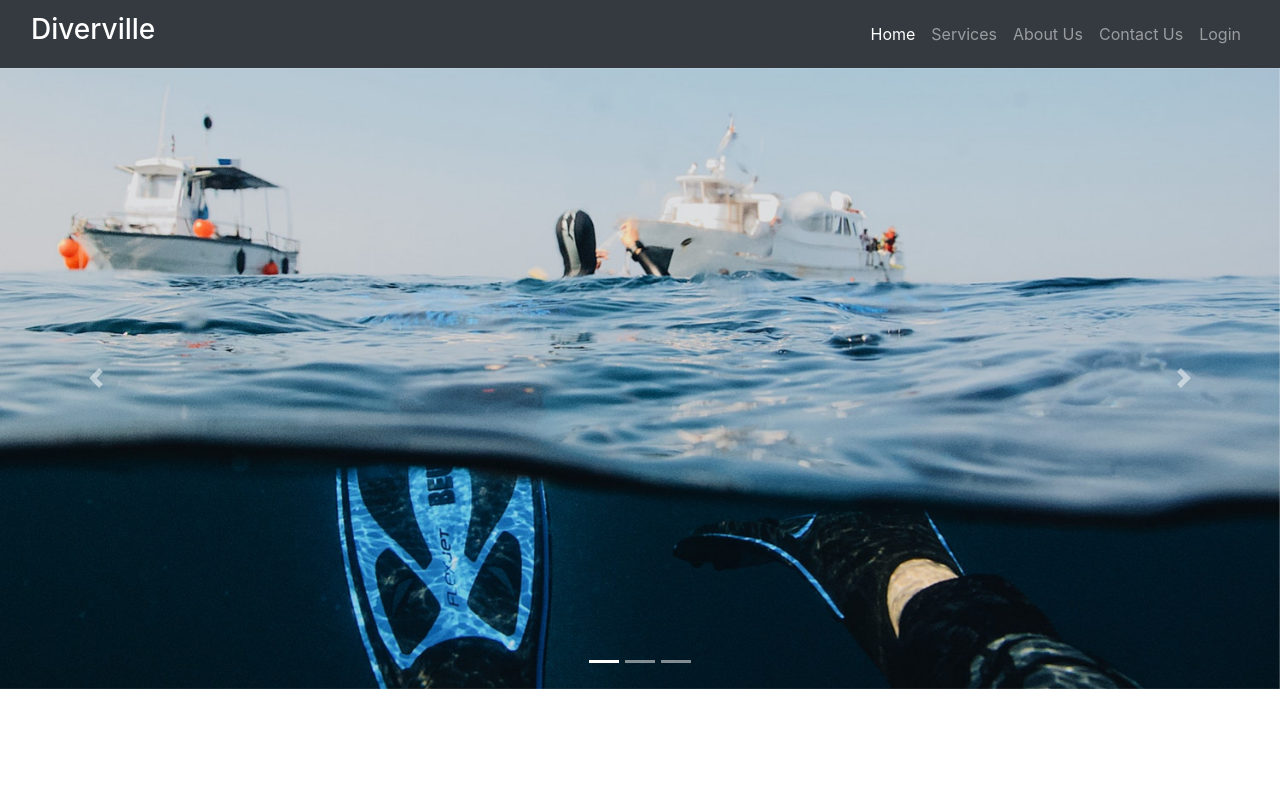
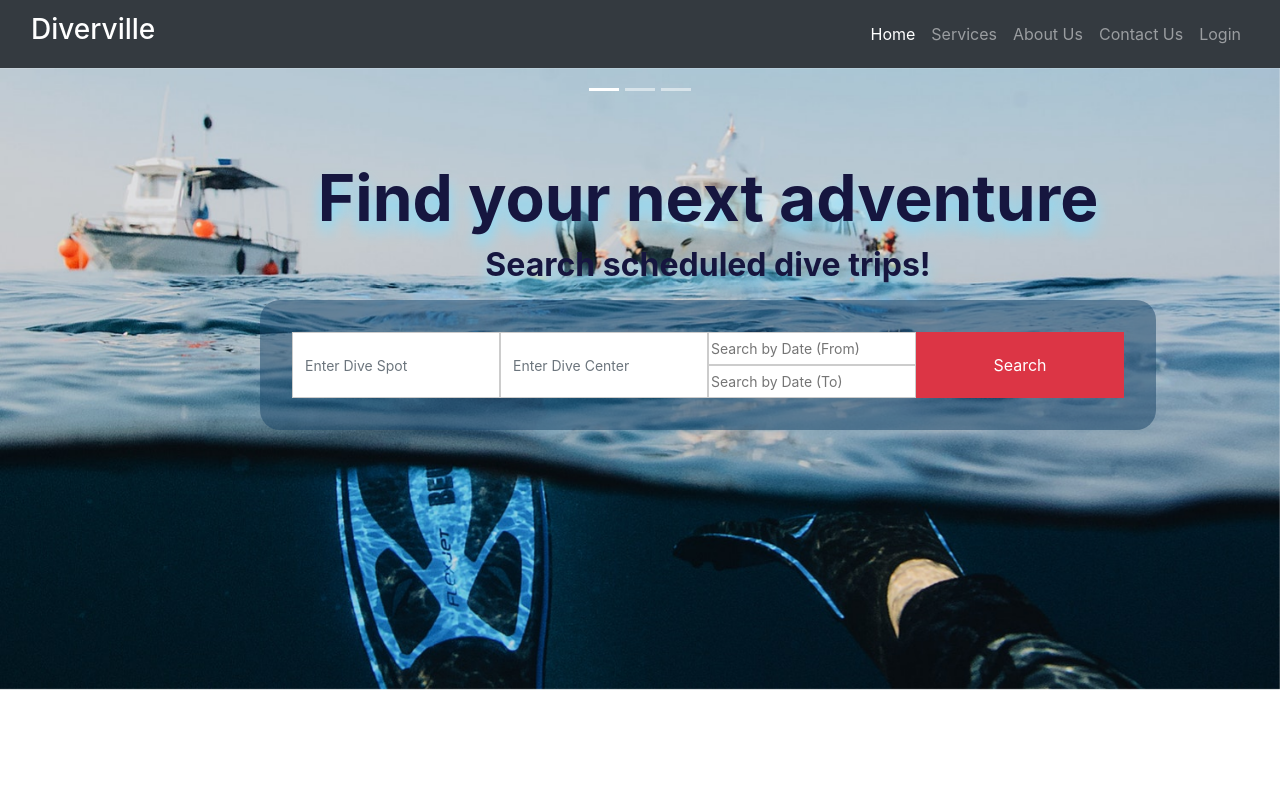
Before and after one commit to zoncrypto/DivingWebsite, a PHP site: page /app/index.php in a window 1280 px wide. Run offline with PHP 8.4, Linux system fonts and the light colour scheme.

Commit message:
app_struct_index

```diff
--- a/views/base.html
+++ b/views/base.html
@@ -63,6 +63,7 @@
 
     <!-- Optional JavaScript -->
     <!-- jQuery first, then Popper.js, then Bootstrap JS -->
+    <script src="https://ajax.googleapis.com/ajax/libs/jquery/3.4.1/jquery.min.js"></script>
     <script src="https://code.jquery.com/jquery-3.3.1.slim.min.js" integrity="sha384-q8i/X+965DzO0rT7abK41JStQIAqVgRVzpbzo5smXKp4YfRvH+8abtTE1Pi6jizo" crossorigin="anonymous"></script>
     <script src="https://cdnjs.cloudflare.com/ajax/libs/popper.js/1.14.3/umd/popper.min.js" integrity="sha384-ZMP7rVo3mIykV+2+9J3UJ46jBk0WLaUAdn689aCwoqbBJiSnjAK/l8WvCWPIPm49" crossorigin="anonymous"></script>
     <script src="https://stackpath.bootstrapcdn.com/bootstrap/4.1.1/js/bootstrap.min.js" integrity="sha384-smHYKdLADwkXOn1EmN1qk/HfnUcbVRZyYmZ4qpPea6sjB/pTJ0euyQp0Mk8ck+5T" crossorigin="anonymous"></script>
--- /dev/null
+++ b/views/css/index.css
@@ -0,0 +1,111 @@
+html,body {
+    height:100%;
+    width:100%;
+    position: relative;
+}
+#background-carousel{
+	position:fixed;
+	width:100%;
+	height:100%;
+	z-index:0;
+}
+.carousel,
+.carousel-inner {
+	width:100%;
+	height:100%;
+	z-index:0;
+
+}
+.carousel-item {
+	width:100%;
+	height:100%;
+	background-position:center center;
+	background-size:cover;
+	z-index:0;
+}
+
+.carousel-indicators{
+    top: 20px;
+}
+
+.myIndexHead{
+    position: absolute;
+    z-index: 1 !important;
+    top: 150px;
+    margin-left: 260px;
+    width: 70%;
+
+}
+
+.myIndexHead #index-header{
+    color: rgb(22, 22, 63);
+    text-align: center;
+    text-shadow: 0px 10px 15px #80dfff;
+    font-weight: 700;
+	font-size: 4em;
+}
+
+.myIndexHead h3{
+    color: rgb(22, 22, 63);
+    text-align: center;
+    font-weight: 700;
+    font-size: 2em;
+    text-shadow: 0px 10px 15px #80dfff;
+}
+
+
+
+/*search box css start here*/
+.search-sec{
+    padding: 2rem;
+}
+.search-slt{
+    display: block;
+    width: 100%;
+    font-size: 0.875rem;
+    line-height: 1.5;
+    color: #55595c;
+    background-color: #fff;
+    background-image: none;
+    border: 1px solid #ccc;
+    height: calc(4rem + 2px) !important;
+    border-radius:0;
+}
+
+.search-date{
+    display: block;
+    width: 100%;
+    font-size: 0.875rem;
+    line-height: 1.5;
+    color: #55595c;
+    background-color: #fff;
+    background-image: none;
+    border: 1px solid #ccc;
+    height: calc(2rem + 1px) !important;
+    border-radius:0;
+}
+.wrn-btn{
+    width: 100%;
+    font-size: 16px;
+    font-weight: 400;
+    text-transform: capitalize;
+    height: calc(4rem + 2px) !important;
+    border-radius:0;
+}
+@media (min-width: 992px){
+    .search-sec{
+        position: absolute;
+        z-index: 1 !important;
+        top: 300px;
+        background: rgba(26, 70, 104, 0.51);
+        width: 70%;
+        border-radius: 20px;
+        margin-left: 260px;
+    }
+}
+
+@media (max-width: 992px){
+    .search-sec{
+        background: #1A4668;
+    }
+}
--- a/views/index.html
+++ b/views/index.html
@@ -1,42 +1,68 @@
 {% extends "base.html" %}
 
+{% block head %}
+{{ parent() }}
+
+<link rel="stylesheet" href="../views/css/index.css">
+
+
+{% endblock %}
 
 {% block body %}
 {{ parent() }}
-   <div id="carouselExampleIndicators" class="carousel slide" data-ride="carousel">
-  <ol class="carousel-indicators">
-    <li data-target="#carouselExampleIndicators" data-slide-to="0" class="active"></li>
-    <li data-target="#carouselExampleIndicators" data-slide-to="1"></li>
-    <li data-target="#carouselExampleIndicators" data-slide-to="2"></li>
-  </ol>
-  <div class="carousel-inner">
-    <div class="carousel-item active">
-      <img class="d-block w-100" src="../views/dive1.jpg" alt="First slide"/>
+<section class="myIndexHead">
+  <div id="index-header">
+    Find your next adventure
+  </div>
+  <h3>Search scheduled dive trips!</h3>
+</section>
 
-      <div class="carousel-caption d-none d-md-block">
+<div id="background-carousel">
+  <div id="myCarousel" class="carousel slide carousel-fade" data-ride="carousel">
+    <ul class="carousel-indicators">
+      <li href="#myCarousel" data-slide-to="0" class="active"></li>
+      <li href="#myCarousel" data-slide-to="1"></li>
+      <li href="#myCarousel" data-slide-to="2"></li>
+    </ul>
+    <div class="carousel-inner" role="listbox">
+      <div class="carousel-item active">
+        <img src="../images/dive1.jpg" class="d-block w-100" alt="...">
       </div>
-    </div>
-    <div class="carousel-item">
-      <img class="d-block w-100" src="../views/dive2.jpg" alt="Second slide">
-      <div class="carousel-caption d-none d-md-block">
-
+      <div class="carousel-item" >
+        <img src="../images/dive2.jpg" class="d-block w-100" alt="...">
       </div>
-    </div>
-    <div class="carousel-item">
-      <img class="d-block w-100" src="../views/dive3.jpg" alt="Third slide">
-      <div class="carousel-caption d-none d-md-block">
-
+      <div class="carousel-item" >
+        <img src="../images/dive3.jpg" class="d-block w-100" alt="...">
       </div>
     </div>
   </div>
-  <a class="carousel-control-prev" href="#carouselExampleIndicators" role="button" data-slide="prev">
-    <span class="carousel-control-prev-icon" aria-hidden="true"></span>
-    <span class="sr-only">Previous</span>
-  </a>
-  <a class="carousel-control-next" href="#carouselExampleIndicators" role="button" data-slide="next">
-    <span class="carousel-control-next-icon" aria-hidden="true"></span>
-    <span class="sr-only">Next</span>
-  </a>
 </div>
+<section class="search-sec">
+  <div class="container">
+      <form action="#" method="post" novalidate="novalidate">
+          <div class="row">
+              <div class="col-lg-12">
+                  <div class="row">
+                      <div class="col-lg-3 col-md-3 col-sm-12 p-0">
+                          <input type="text" class="form-control search-slt" placeholder="Enter Dive Spot">
+                      </div>
+                      <div class="col-lg-3 col-md-3 col-sm-12 p-0">
+                          <input type="text" class="form-control search-slt" placeholder="Enter Dive Center">
+                      </div>
+                      <div class="col-lg-3 col-md-3 col-sm-12 p-0">
+                        <input type="text" class="search-date" placeholder="Search by Date (From)" onfocus="(this.type='date')" onblur="(this.type='text')" >
+                        <input type="text" class="search-date" placeholder="Search by Date (To)" onfocus="(this.type='date')" onblur="(this.type='text')" >
+                      </div>
+                      <div class="col-lg-3 col-md-3 col-sm-12 p-0">
+                          <button type="button" class="btn btn-danger wrn-btn">Search</button>
+                      </div>
+                  </div>
+              </div>
+          </div>
+      </form>
+  </div>
+</section>
+
+
 
 {% endblock %}
```
Also changed, not shown: views/css/login.css (+10 -1 lines), images/dive1.jpg (renamed from views/dive1.jpg), images/dive2.jpg (renamed from views/dive2.jpg), images/dive3.jpg (renamed from views/dive3.jpg), images/index.jpg (added), images/login.jpg (renamed from views/login.jpg).
